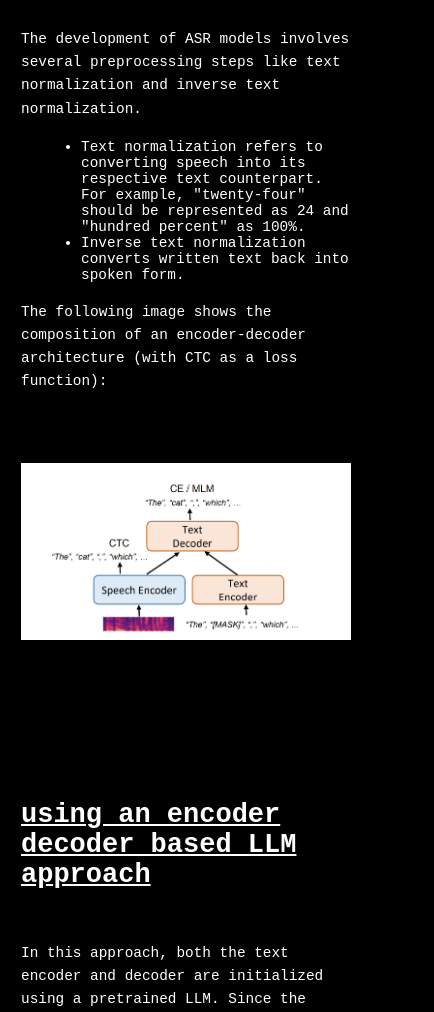
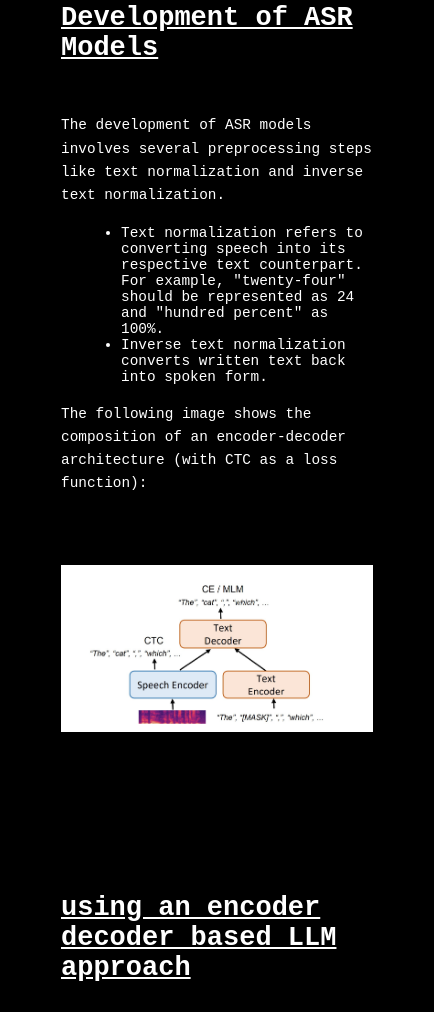
Before and after one commit to Harshh1705/personal-website, a plain HTML site: page blogs/blog2/blog2.html in a window 390 px wide. Shown: the part 988-2000 px from the top of the page, 434 px wide, since content can reach past the window. Drawn offline with Linux system fonts and the light colour scheme.

Commit message:
content wrappped

```diff
--- a/blogs/blog1/blog1.css
+++ b/blogs/blog1/blog1.css
@@ -7,6 +7,15 @@ body {
     margin-left: 30px;
     font-size: medium;
 }
+
+.content-wrapper {
+    width: 60%; /* Control the width of the content */
+    margin: 0 auto; /* Center the content */
+    padding: 40px;
+}
+
+
+
 
 /* Heading styles */
 h1 {
@@ -56,7 +65,7 @@ img {
     height: auto;
     display: block;
     margin: 20px;
-    margin-left: 450px;
+    margin-left: 150px;
     margin-top:70px;
     margin-bottom:90px;
 }
@@ -92,7 +101,7 @@ img {
     height: auto; /* Keeps the aspect ratio of the image */
     display: block; /* Removes any inline spacing/margin issues */
     margin: 20px 0; /* Adds margin around the image */
-    margin-left: 400px;
+    margin-left: 180px;
     margin-top:70px;
     margin-bottom:90px;
 }
@@ -208,3 +217,29 @@ img {
         font-size: large;
     }
 }
+
+@media (max-width: 576px) {
+    .content-wrapper {
+        width: 95%;
+    }
+
+    h1 {
+        font-size: 1.5em;
+    }
+
+    h2 {
+        font-size: 1.25em;
+    }
+
+    h3 {
+        font-size: 1em;
+    }
+
+    p, li {
+        font-size: 0.8em;
+    }
+
+    img {
+        max-width: 100%;
+    }
+}
--- a/blogs/blog2/blog2.css
+++ b/blogs/blog2/blog2.css
@@ -7,6 +7,13 @@ body {
     margin-left: 30px;
     font-size: medium;
 }
+
+.content-wrapper {
+    width: 60%; /* Control the width of the content */
+    margin: 0 auto; /* Center the content */
+    padding: 40px;
+}
+
 
 /* Heading styles */
 h1 {
@@ -56,7 +63,7 @@ img {
     height: auto;
     display: block;
     margin: 20px;
-    margin-left: 450px;
+    margin-left: 30px;
     margin-top:70px;
     margin-bottom:90px;
 }
@@ -208,3 +215,29 @@ img {
         font-size: large;
     }
 }
+
+@media (max-width: 576px) {
+    .content-wrapper {
+        width: 95%;
+    }
+
+    h1 {
+        font-size: 1.5em;
+    }
+
+    h2 {
+        font-size: 1.25em;
+    }
+
+    h3 {
+        font-size: 1em;
+    }
+
+    p, li {
+        font-size: 0.8em;
+    }
+
+    img {
+        max-width: 100%;
+    }
+}
--- a/blogs/blog2/blog2.html
+++ b/blogs/blog2/blog2.html
@@ -8,6 +8,7 @@
     <link rel="stylesheet" href="https://use.fontawesome.com/releases/v5.6.1/css/all.css">
 </head>
 <body>
+    <div class = "content-wrapper">
     <div class = "dabba">
         <h1>Understanding the use of LLM for ASR models (speech to text)</h1>
     </div>
@@ -34,7 +35,7 @@
         </ul>
 
         <p>The following image shows the composition of an encoder-decoder architecture (with CTC as a loss function):</p>
-        <img src="Screenshot 2024-09-29 202806.png" alt="...">
+        <img class = "img" src="Screenshot 2024-09-29 202806.png" alt="...">
 
     </div>
     <div class = "dabba">
@@ -68,5 +69,6 @@
     <div class = "cc">
         <p>freshlimesofa | 30-09-2024</p>
     </div>
+</div>
 </body>
 </html>
```
Also changed, not shown: blogs.css (+6 -2 lines), blogs/blog1/blog1.html (+2 -0 lines).
